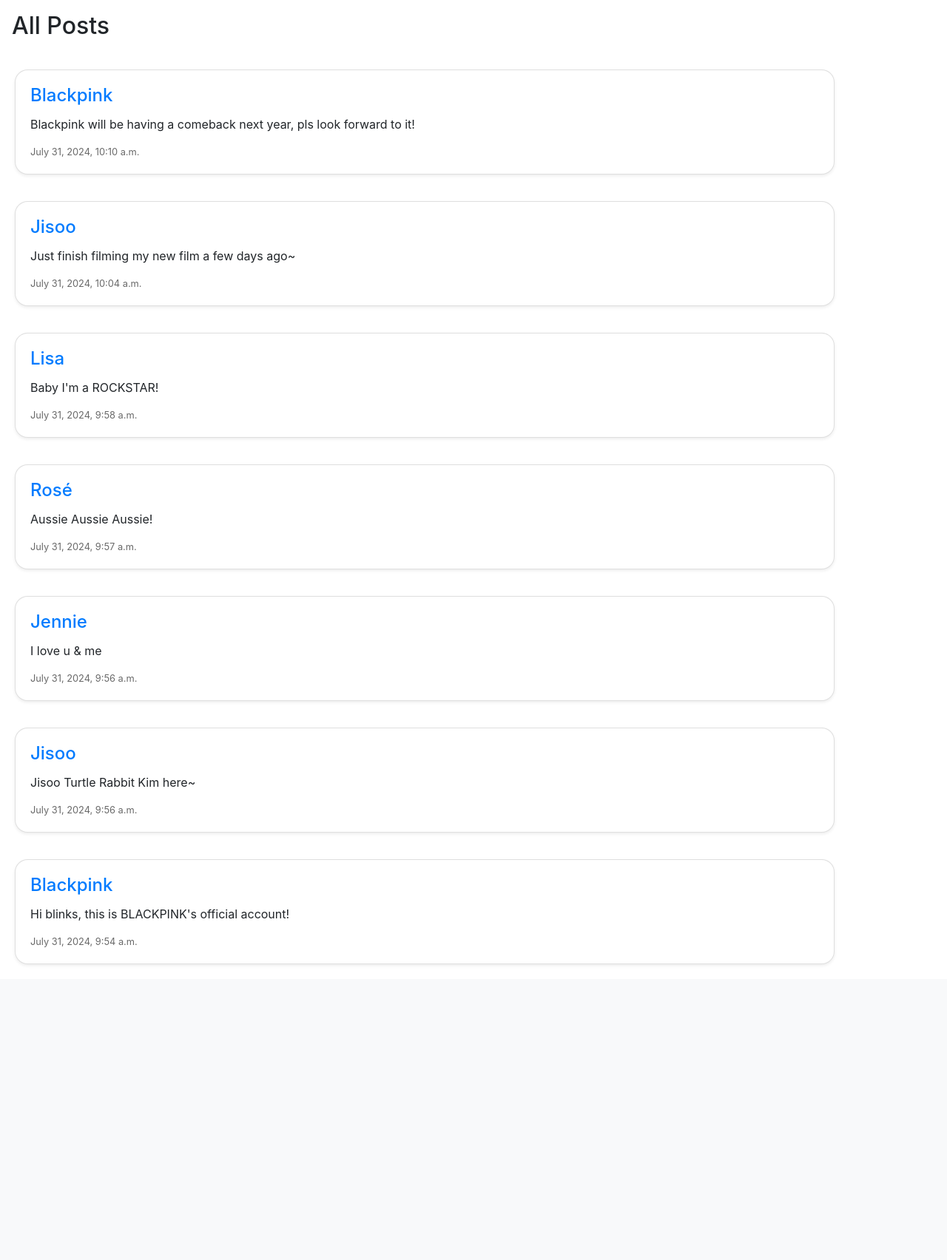
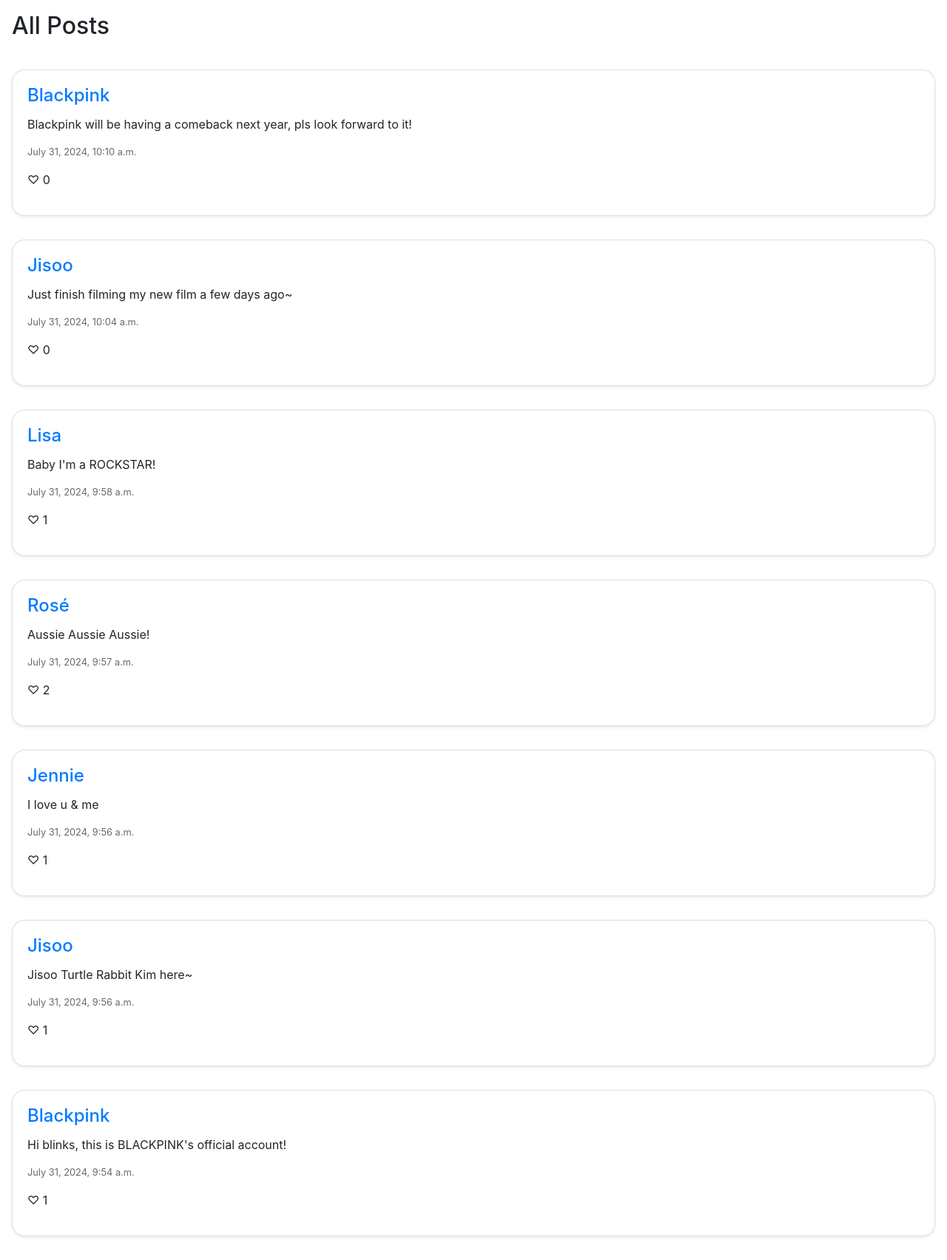
Before and after one commit to sashalai64/cs50web-network, a Django app: page / in a window 1280 px wide. Shown: the part 56-1760 px from the top of the page at 74% size. Before the commit the page ends 1360 px from the top, so only its background shows below. Run offline with Django 3.2, Linux system fonts and the light colour scheme; data comes from the database, SQL or seed files in the repository; both versions use the stored data as it was after the commit; some libraries are stand-ins or nearby versions.

Commit message:
Add pagination

```diff
--- a/network/static/network/styles.css
+++ b/network/static/network/styles.css
@@ -1,3 +1,7 @@
+.container {
+    width: 100%;
+}
+
 .card {
     transition: transform 0.3s ease;
     border-radius: 2ex;
--- a/network/templates/network/index.html
+++ b/network/templates/network/index.html
@@ -37,7 +37,7 @@
 <h2 class="p-3">All Posts</h2>
 
 {% if user.is_authenticated %}
-<div class="container m-1 p-3">
+<div class="container-fluid p-3">
     <div class="card p-3" id="card-exclude">
         <h3>New Post</h3>
         <form action="{% url 'newPost' %}" method="post">
@@ -52,8 +52,8 @@
 </div>
 {% endif %}
 
-{% for post in all_posts %}
-    <div class="container m-1 p-3">
+{% for post in posts %}
+    <div class="container-fluid p-3">
         <div class="card shadow-sm">
             <div class="card-body">
                 <a href=""><h4 class="card-title">{{ post.user }}</h4></a>
@@ -68,10 +68,26 @@
                         {% if post.id in liked %}♥︎{% else %}♡{% endif %}
                         <span id="like-num-{{ post.id }}">{{ post.likes }}</span>
                     </button>
+                {% else %}
+                    <p>♡ {{ post.likes }}</p>
                 {% endif %}
             </div>
         </div>
     </div>
+    {% empty %}
+        <p class="m-3">NO POSTS...</p>
 {% endfor %}
 
+
+<nav aria-label="Page navigation">
+    <ul class="pagination justify-content-center">
+        {% if posts.has_previous %}
+            <li class="page-item"><a class="page-link" href="?page={{ posts.previous_page_number }}">Previous</a></li>
+        {% endif %}
+        {% if posts.has_next %}
+            <li class="page-item"><a class="page-link" href="?page={{ posts.next_page_number }}">Next</a></li>
+        {% endif %}
+    </ul>
+</nav>
+
 {% endblock %}
--- a/network/views.py
+++ b/network/views.py
@@ -30,7 +30,7 @@
         post.save()
 
     return render(request, "network/index.html", {
-        "all_posts": posts,
+        "posts": posts,
         "liked": liked
     })
 
```
Also changed, not shown: db.sqlite3.
